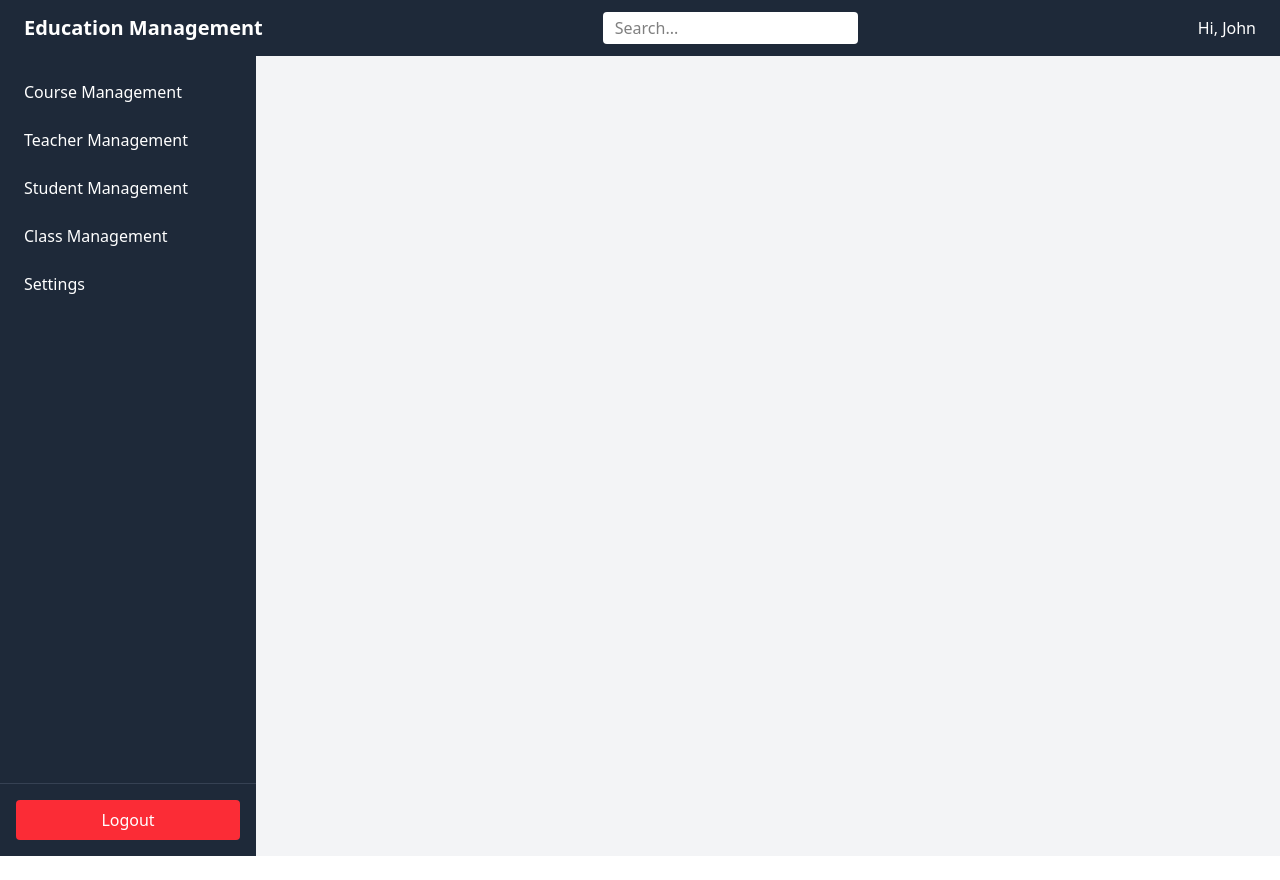
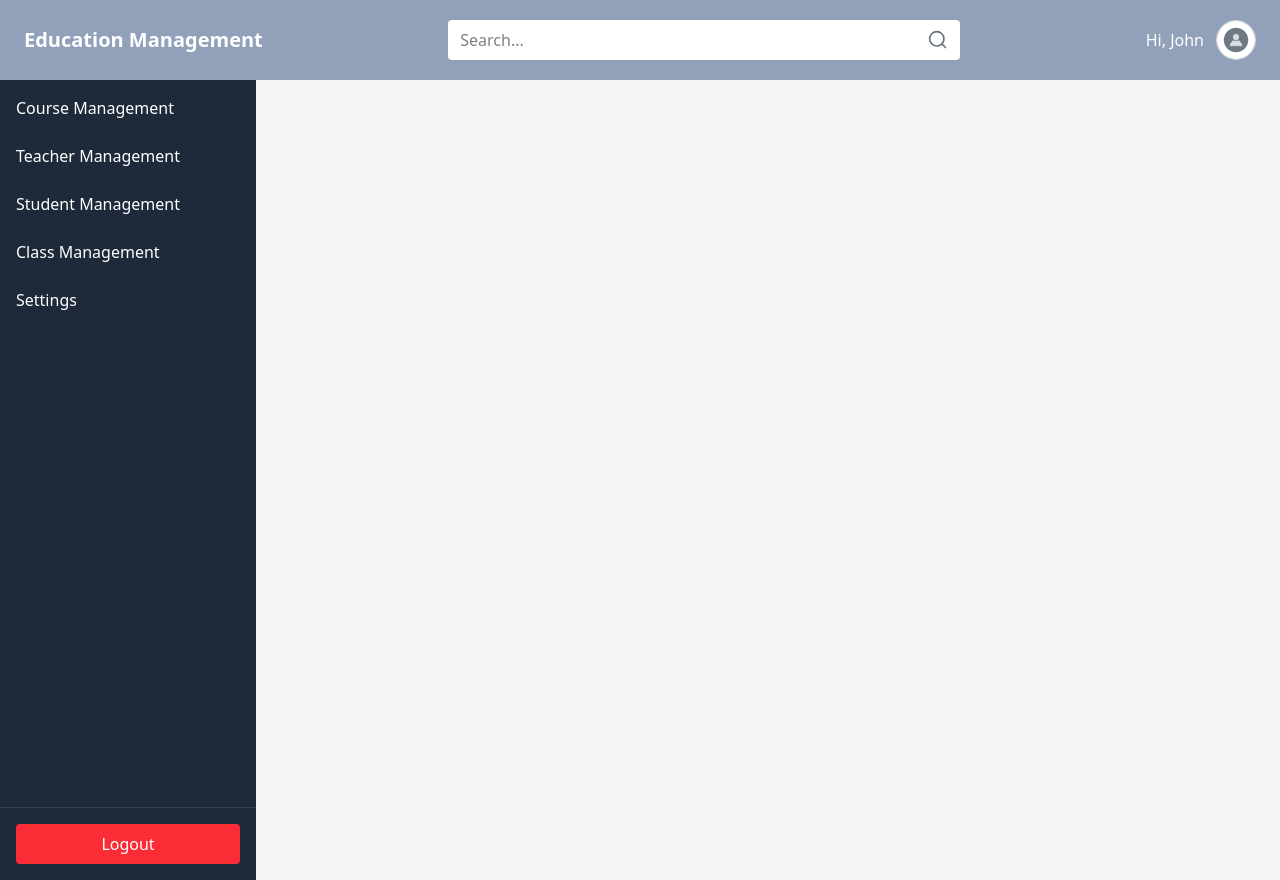
Before and after one commit to C-HaoNguyen/education-management-website, a React (Vite) app: page / in a window 1280 px wide. Before the commit the page ends 856 px from the top, so only its background shows below. Built offline with nearby package versions, Linux system fonts and the light colour scheme.

Commit message:
Update TeacherComponent.tsx with add card info of teachers, change Header layout

```diff
--- a/src/App.tsx
+++ b/src/App.tsx
@@ -4,6 +4,7 @@ import Sidebar from "./components/Sidebar";
 import HeaderComponent from "./components/HeaderComponent";
 import CourseComponent from "./components/CoursesComponent";
 import TeacherComponent from "./components/TeacherComponent";
+import StudentComponent from "./components/StudentComponent";
 
 function App() {
     return <>
@@ -15,12 +16,13 @@ function App() {
                     <Routes>
                         <Route path="/course" element={<CourseComponent/>}></Route>
                         <Route path="/teacher" element={<TeacherComponent/>}></Route>
+                        <Route path="/student" element={<StudentComponent/>}></Route>
                     </Routes>
                 </div>
             </div>
 
         </BrowserRouter>
-        </>;
+    </>;
 }
 
 export default App
--- a/src/components/HeaderComponent.tsx
+++ b/src/components/HeaderComponent.tsx
@@ -1,6 +1,8 @@
+import avatar from '../assets/user-avatar.jpg';
+
 export default function HeaderComponent() {
     return (
-            <header className="flex items-center justify-between px-6 py-3 bg-gray-800 text-white shadow">
+            <header className="flex items-center h-20 justify-between px-6 py-3 bg-slate-400 text-white shadow">
                 {/* Logo / Tên */}
                 <div className="text-xl font-bold">
                     Education Management
@@ -8,16 +10,37 @@ export default function HeaderComponent() {
 
                 {/* Thanh tìm kiếm (optional) */}
                 <div className="hidden md:block">
-                    <input
-                        type="text"
-                        placeholder="Search..."
-                        className="px-3 py-1 rounded bg-white text-black focus:outline-none"
-                    />
+                    <div className="relative w-128">
+                        <input
+                            type="text"
+                            placeholder="Search..."
+                            className="w-full h-10 px-3 py-1 rounded bg-white text-black border-gray focus:outline-blue-500"
+                        />
+                        <svg
+                              xmlns="http://www.w3.org/2000/svg"
+                              className="h-5 w-5 absolute right-3 top-1/2 -translate-y-1/2 text-gray-500"
+                              fill="none"
+                              viewBox="0 0 24 24"
+                              stroke="currentColor"
+                        >
+                            <path
+                                strokeLinecap="round"
+                                strokeLinejoin="round"
+                                strokeWidth={2}
+                                d="M21 21l-4.35-4.35m0 0A7.5 7.5 0 104.5 4.5a7.5 7.5 0 0012.15 12.15z"
+                            />
+                        </svg>
+                    </div>
                 </div>
 
                 {/* User info */}
                 <div className="flex items-center gap-3">
                     <span className="hidden sm:block">Hi, John</span>
+                    <img
+                        src={avatar}
+                        alt="User Avatar"
+                        className="w-10 h-10 rounded-full border border-gray-300"
+                    />
                 </div>
             </header>
         );
--- a/src/components/Sidebar.tsx
+++ b/src/components/Sidebar.tsx
@@ -5,7 +5,7 @@ export default function Sidebar() {
         <div className="h-screen w-64 bg-gray-800 text-white flex flex-col">
 
             {/* Menu */}
-            <nav className="flex-1 p-4">
+            <nav className="flex-1 p-2">
                 <ul className="space-y-2">
                     <li>
                         <a href="/course" className="block p-2 rounded hover:bg-gray-700 transition">
@@ -18,7 +18,7 @@ export default function Sidebar() {
                         </a>
                     </li>
                     <li>
-                        <a href="#" className="block p-2 rounded hover:bg-gray-700 transition">
+                        <a href="/student" className="block p-2 rounded hover:bg-gray-700 transition">
                             Student Management
                         </a>
                     </li>
--- /dev/null
+++ b/src/components/StudentComponent.tsx
@@ -0,0 +1,9 @@
+export default function StudentComponent() {
+    return (
+        <div className="bg-white shadow rounded-lg p-6">
+            <h1 className="text-2xl font-bold mb-4">Student Management</h1>
+            <p className="text-gray-700">This is the student management section.</p>
+            {/* Add more content here as needed */}
+        </div>
+    );
+}
--- a/src/components/TeacherComponent.tsx
+++ b/src/components/TeacherComponent.tsx
@@ -1,3 +1,29 @@
 export default function TeacherComponent() {
-    return <h1>Teacher Component</h1>
+    let teachers = [
+        {id: 1, name: "Nguyen Van A", subject: "Mathematics"},
+        {id: 2, name: "Nguyen Van B", subject: "Physics"},
+        {id: 3, name: "Nguyen Van B", subject: "Physics"},
+        {id: 4, name: "Nguyen Van B", subject: "Physics"},
+        {id: 5, name: "Nguyen Van B", subject: "Physics"},
+    ]
+
+    const TeamMemberCard = ({ imageUrl, name, title }) => {
+      return (
+        <div className="text-center">
+          {/* Khối màu nền cho ảnh */}
+          <div className="bg-amber-400 p-4 rounded-lg inline-block">
+            <img
+              src={imageUrl}
+              alt={`Ảnh của ${name}`}
+              className="w-56 h-64 object-cover rounded-md"
+            />
+          </div>
+          {/* Tên và chức vụ */}
+          <div className="mt-4">
+            <h3 className="text-xl font-semibold text-gray-900">{name}</h3>
+            <p className="text-gray-500">{title}</p>
+          </div>
+        </div>
+      );
+    };
 }
```
Also changed, not shown: src/assets/user-avatar.jpg (added).
